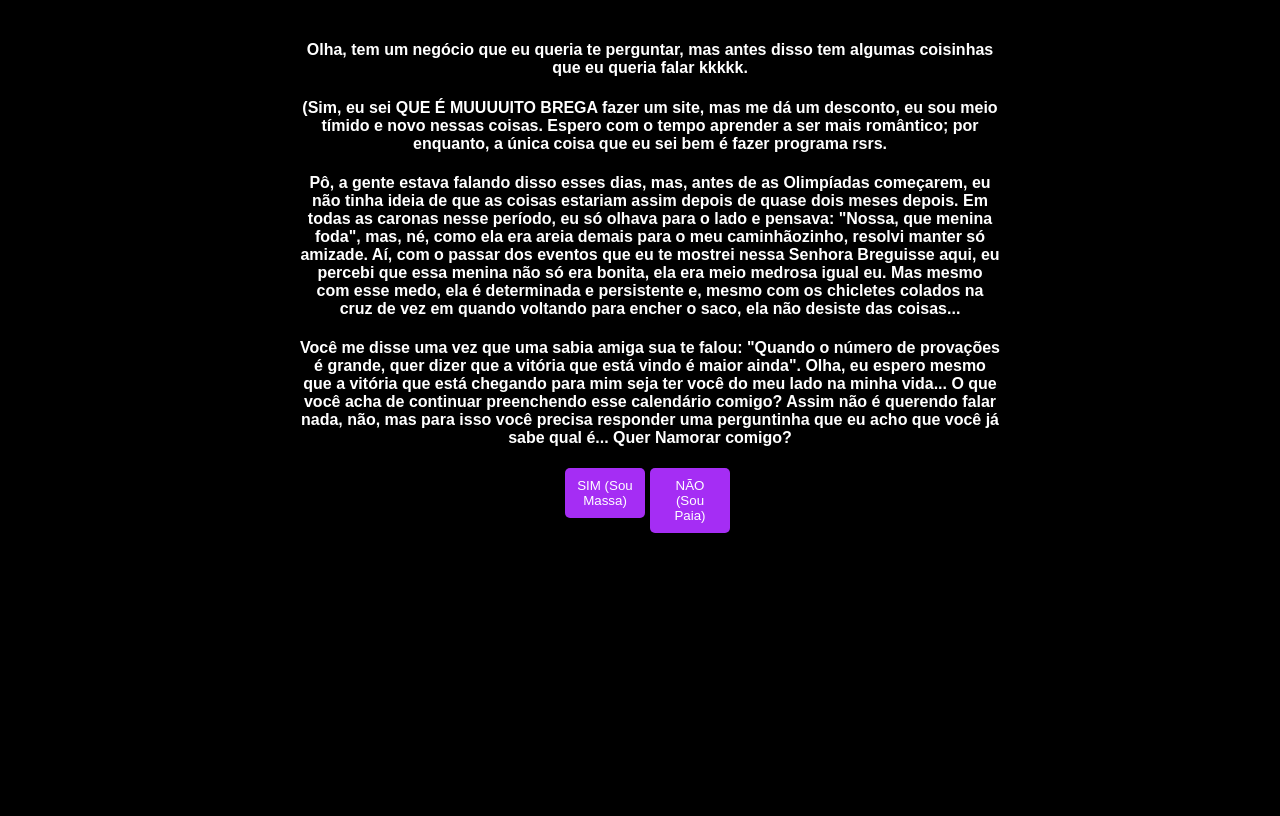
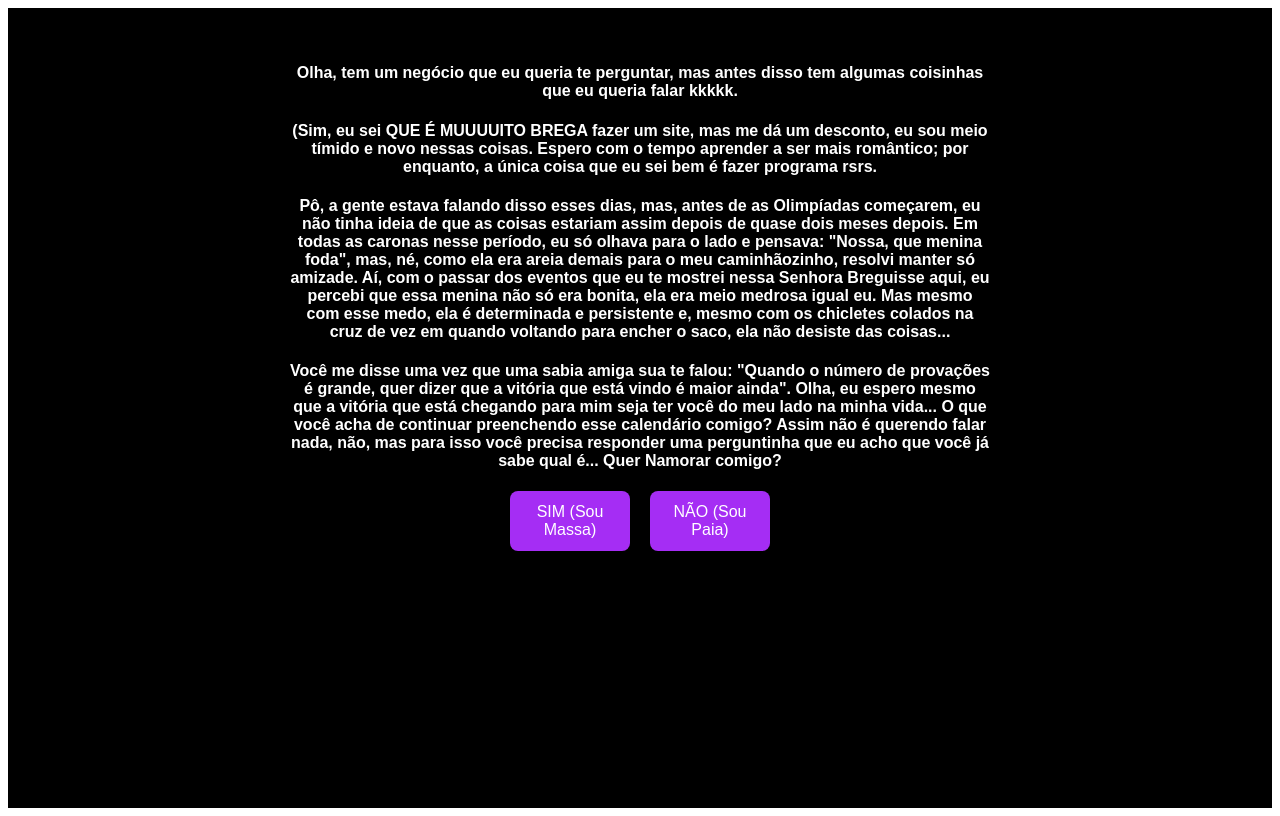
Before and after one commit to CarlosGoncales/CalendarioNovembro2025, a plain HTML site: page pedidoNamoro/pedido.html in a window 1280 px wide. Drawn offline with Linux system fonts and the light colour scheme.

Commit message:
Update styles.css

```diff
--- a/pedidoNamoro/styles.css
+++ b/pedidoNamoro/styles.css
@@ -1,73 +1,53 @@
-.conteiner,
-.conteiner-conteudo3,
-.conteiner-conteudo4,
-.conteiner-conteudo5,
-.conteiner-conteudo8,
-.conteiner-conteudo9,
-.conteiner-conteudo10,
-.conteiner-conteudo11,
-.conteiner-conteudo12,
-.conteiner-conteudo13,
-.conteiner-conteudo14,
-.conteiner-conteudo15,
-.conteiner-conteudo17,
-.conteiner-conteudo18,
-.conteiner-conteudo19 {
-  max-width: 600px;
-  margin: auto;
-  padding: 10px;
+/* Layout geral */
+main {
+  background: #000;
+  color: #fff;
+  font-family: sans-serif;
+  padding: 20px 10px;
+  width: 100%;
+  min-height: 100vh;
   text-align: center;
+  box-sizing: border-box;
 }
 
 .conteinerCalendario {
   width: 100%;
-  max-width: 700px; /* Não cresce mais que isso */
+  max-width: 700px;
   margin: auto;
-  padding: 10px;
-  overflow-x: auto; /* Se for muito estreito, permite rolagem horizontal */
+  padding: 15px;
   background-color: rgba(0, 0, 0, 0.75);
   color: #fff;
   text-align: center;
+  border-radius: 10px;
 }
 
-main {
-  background: #000000;
-  color: #fff;
-  font-family: sans-serif;
-  height: 100%;
-  left: 0;
-  padding: 10px;
-  position: fixed;
-  text-align: center;
-  top: 0;
-  width: 100%;
-}
-
-section {
-  margin: auto;
-  width: 170px;
+/* Botões */
+section.buttons {
+  margin-top: 20px;
+  display: flex;
+  justify-content: center;
+  gap: 20px;
 }
 
 .btn {
   background: #a52df4;
   border: none;
-  border-radius: 5px;
+  border-radius: 8px;
   color: white;
-  padding: 10px;
-  width: 80px;
+  padding: 12px;
+  width: 120px;
+  font-size: 16px;
 }
 
-.btn.btn-yes {
-  display: block;
-  position: fixed;
+.btn-no {
+  position: relative;
 }
 
-.btn.btn-no {
-  position: absolute;
+.btn-yes {
+  position: relative;
 }
 
-/* Coração pulsante */
-
+/* Coração animado (sem alterações) */
 .loading-heart {
   display: block;
   position: relative;
@@ -107,6 +87,7 @@ section {
   top: -24px;
   border-radius: 50% 50% 0 0;
 }
+
 @keyframes loading-heart {
   0% {
     transform: scale(0.95);
@@ -127,3 +108,21 @@ section {
     transform: scale(0.9);
   }
 }
+
+/* Ajustes específicos para celular */
+@media (max-width: 480px) {
+  h4 {
+    font-size: 15px;
+    line-height: 1.4;
+  }
+
+  .btn {
+    width: 100px;
+    padding: 10px;
+    font-size: 14px;
+  }
+
+  section.buttons {
+    gap: 10px;
+  }
+}
```
